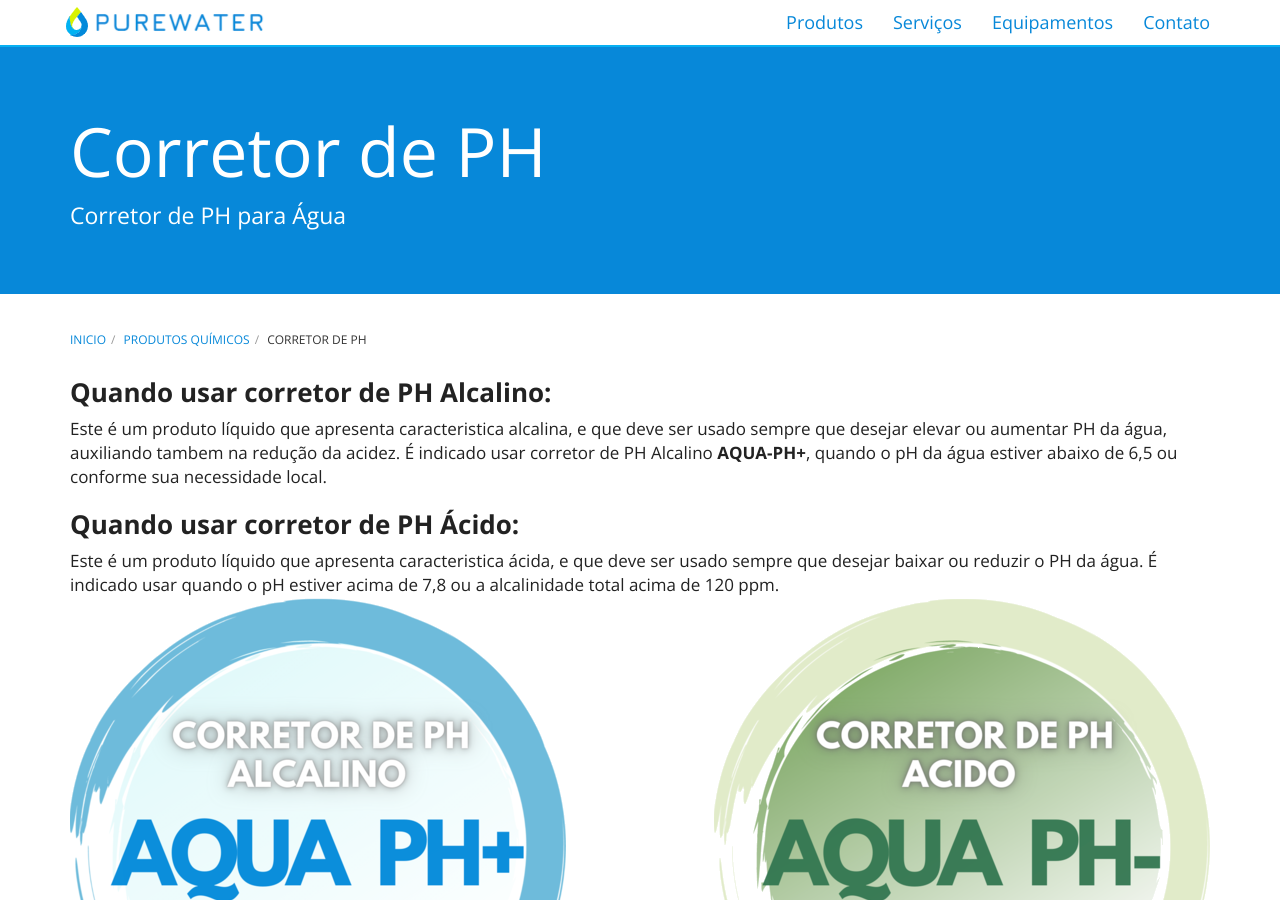
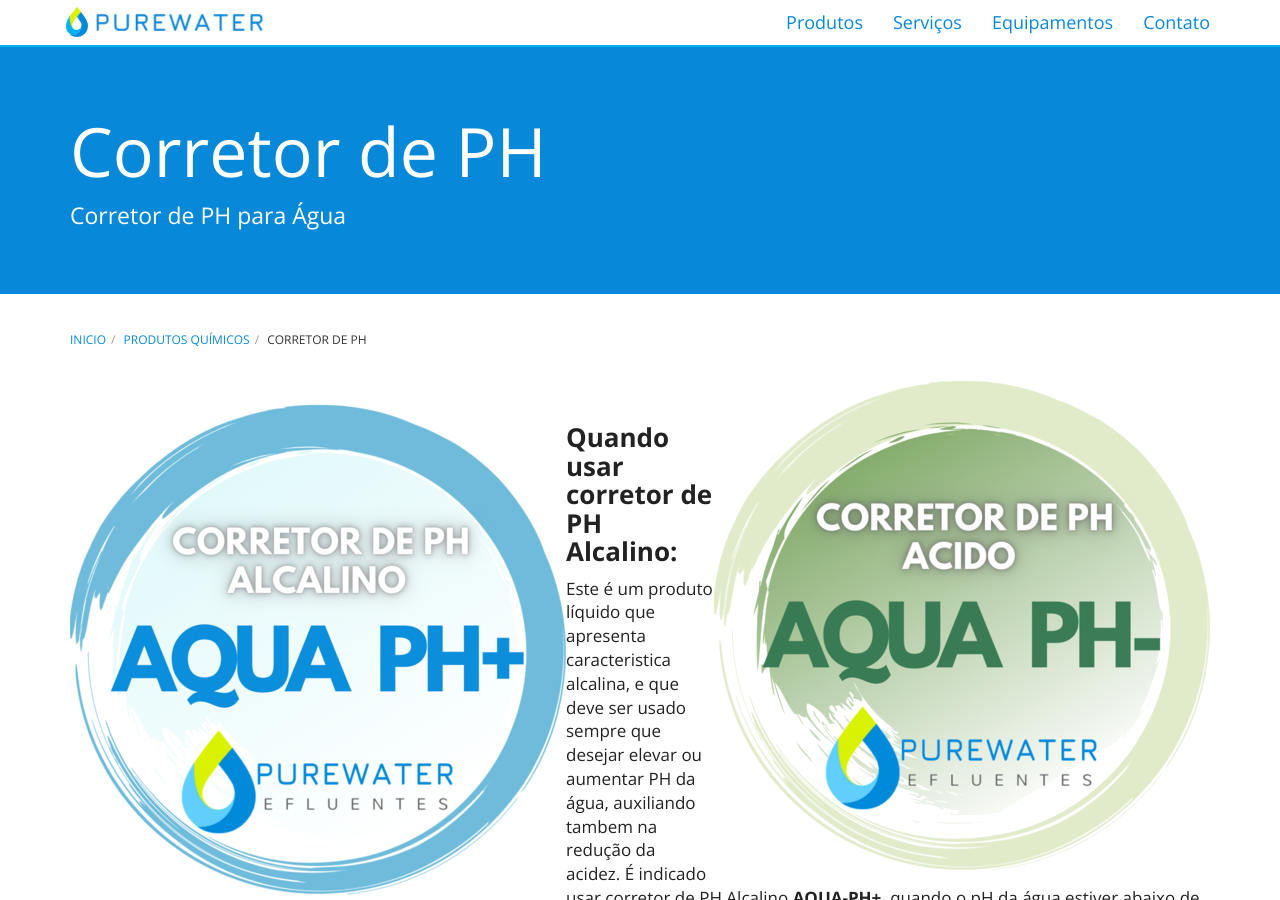
Before and after one commit to purewaterefluentes/purewaterefluentes.github.io, a Jekyll site: the page built from produtos/ph-menos-corretivo-para-piscina.md, in a window 1280 px wide and 900 px high. Built offline with Jekyll 4.4.1, drawn with Linux system fonts in a browser that asks for light colours; nearby versions of some CDN libraries; library files that are not in the unit come from our copies.

Commit message:
Update ph-menos-corretivo-para-piscina.md

```diff
--- a/produtos/ph-menos-corretivo-para-piscina.md
+++ b/produtos/ph-menos-corretivo-para-piscina.md
@@ -4,6 +4,10 @@
 title: Corretor de PH
 subtitle: Corretor de PH para Água
 ---
+
+<img class="img-responsive pull-right" style="max-width: 65%;" src="../../website/images/corretor de PH acido.png" alt="corretor de PH acido">
+<img class="img-responsive pull-left" style="max-width: 65%;" src="../../website/images/corretor de PH alcalino.png" alt="corretor de PH alcalino">
+
 ### **Quando usar corretor de PH Alcalino:**
 
 Este é um produto líquido que apresenta caracteristica alcalina, e que deve ser usado sempre que desejar elevar ou aumentar PH da  água, auxiliando tambem na redução da acidez.
@@ -13,8 +17,7 @@
 
 Este é um produto líquido que apresenta caracteristica ácida, e que deve ser usado sempre que desejar baixar ou reduzir o PH da  água.
 É indicado usar quando o pH estiver acima de 7,8 ou a alcalinidade total acima de 120 ppm.
-<img class="img-responsive pull-right" style="max-width: 65%;" src="../../website/images/corretor de PH acido.png" alt="corretor de PH acido">
-<img class="img-responsive pull-left" style="max-width: 65%;" src="../../website/images/corretor de PH alcalino.png" alt="corretor de PH alcalino">
+
 
 ### **Tratamento de Água de Piscina:**
 
```
